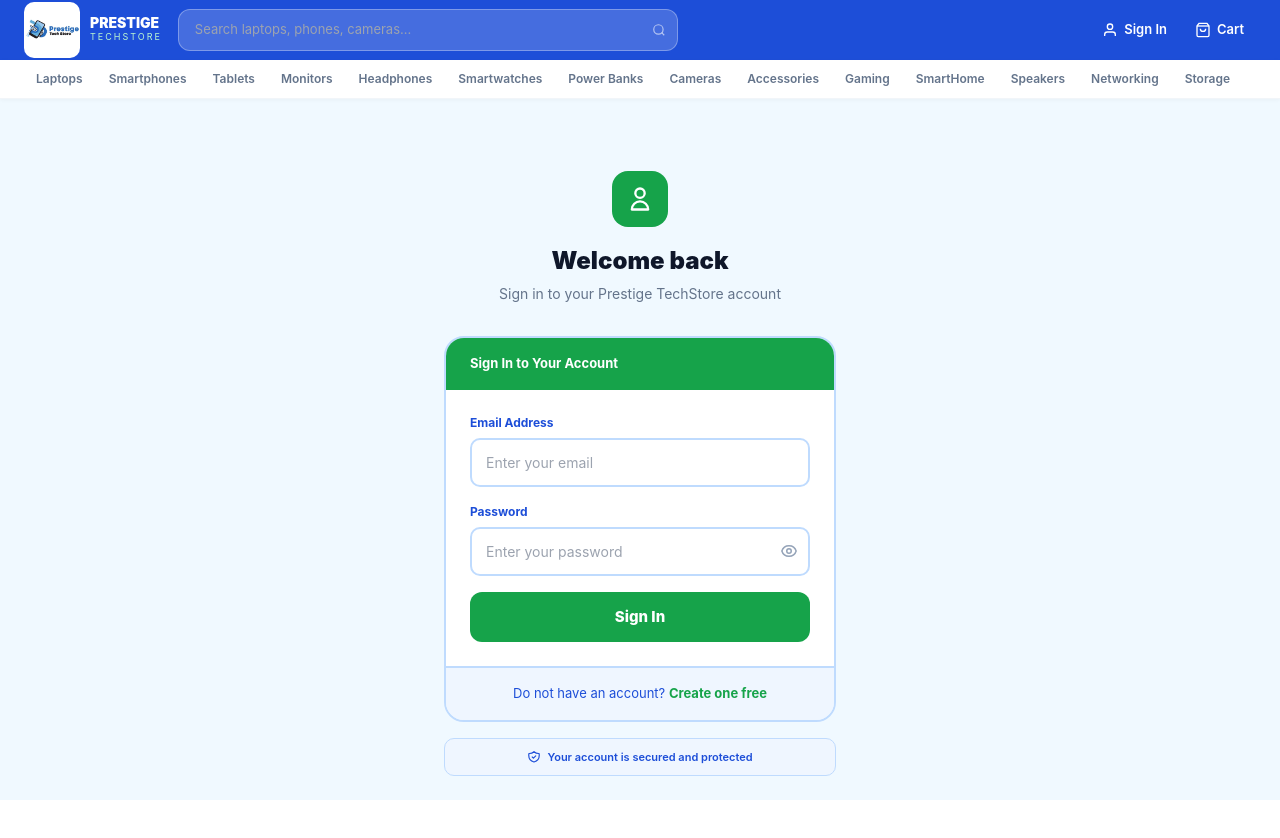
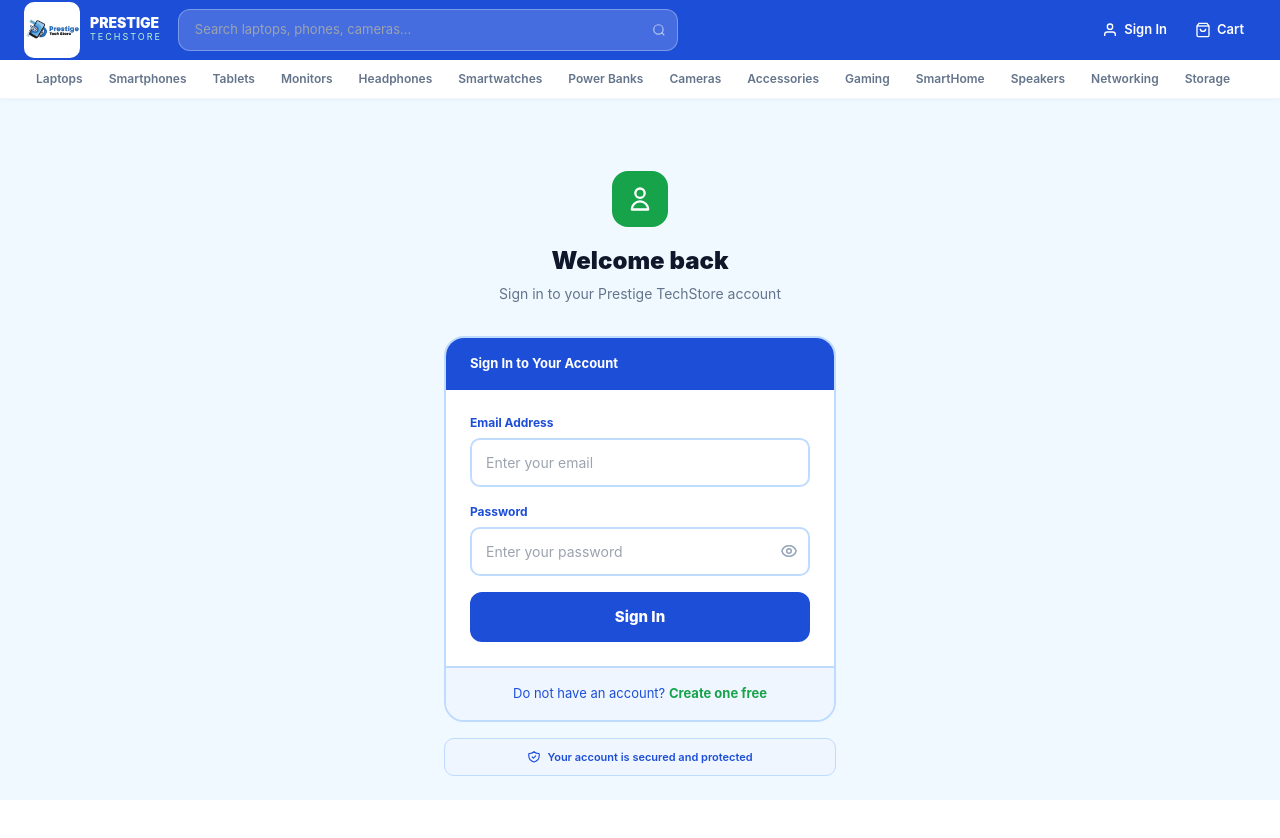
Before and after one commit to JohnsonAvad/prestige-tech-store, a React (Vite) app in the folder frontend/: page /login in a window 1280 px wide. Shown: the top 838 px of the page. Built offline with nearby package versions, Linux system fonts and the light colour scheme; no server answers; the HTML template or start-up script is replaced by a standard one; a web font is replaced by a local one.

Commit message:
Changed background color for the login page and text color for the cart

```diff
--- a/frontend/src/components/shop/CartDrawer.jsx
+++ b/frontend/src/components/shop/CartDrawer.jsx
@@ -289,7 +289,7 @@ export default function CartDrawer() {
               <div style={{ display: 'flex', gap: '6px', alignItems: 'center' }}>
                 <span style={{ fontSize: '11px', fontWeight: 700, padding: '5px 12px', borderRadius: '8px', background: 'rgba(234,179,8,0.2)', color: '#fef08a', border: '1px solid rgba(234,179,8,0.5)' }}>MTN MoMo</span>
                 <span style={{ fontSize: '11px', fontWeight: 700, padding: '5px 12px', borderRadius: '8px', background: 'rgba(239,68,68,0.2)', color: '#fca5a5', border: '1px solid rgba(239,68,68,0.5)' }}>Airtel Money</span>
-                <span style={{ fontSize: '11px', color: 'rgba(0,0,255,1)', marginLeft: '2px' }}>accepted</span>
+                <span style={{ fontSize: '11px', color: 'rgba(255,255,255,1)', marginLeft: '2px' }}>accepted</span>
               </div>
 
               {/* Checkout button */}
--- a/frontend/src/pages/shop/LoginPage.jsx
+++ b/frontend/src/pages/shop/LoginPage.jsx
@@ -69,7 +69,7 @@ export default function LoginPage() {
         <div style={{ borderRadius: '20px', border: '2px solid #bfdbfe', overflow: 'hidden' }}>
 
           {/* Green header */}
-          <div style={{ background: '#16a34a', padding: '16px 24px' }}>
+          <div style={{ background: '#1D4ED8', padding: '16px 24px' }}>
             <p style={{ fontSize: '13px', fontWeight: 700, color: 'white' }}>Sign In to Your Account</p>
           </div>
 
@@ -129,7 +129,7 @@ export default function LoginPage() {
               <button
                 type="submit"
                 disabled={loading}
-                style={{ width: '100%', background: '#16a34a', color: 'white', fontWeight: 800, padding: '14px', borderRadius: '12px', border: 'none', cursor: loading ? 'not-allowed' : 'pointer', fontSize: '15px', opacity: loading ? 0.7 : 1 }}
+                style={{ width: '100%', background: '#1D4ED8', color: 'white', fontWeight: 800, padding: '14px', borderRadius: '12px', border: 'none', cursor: loading ? 'not-allowed' : 'pointer', fontSize: '15px', opacity: loading ? 0.7 : 1 }}
               >
                 {loading ? 'Signing in...' : 'Sign In'}
               </button>
```
